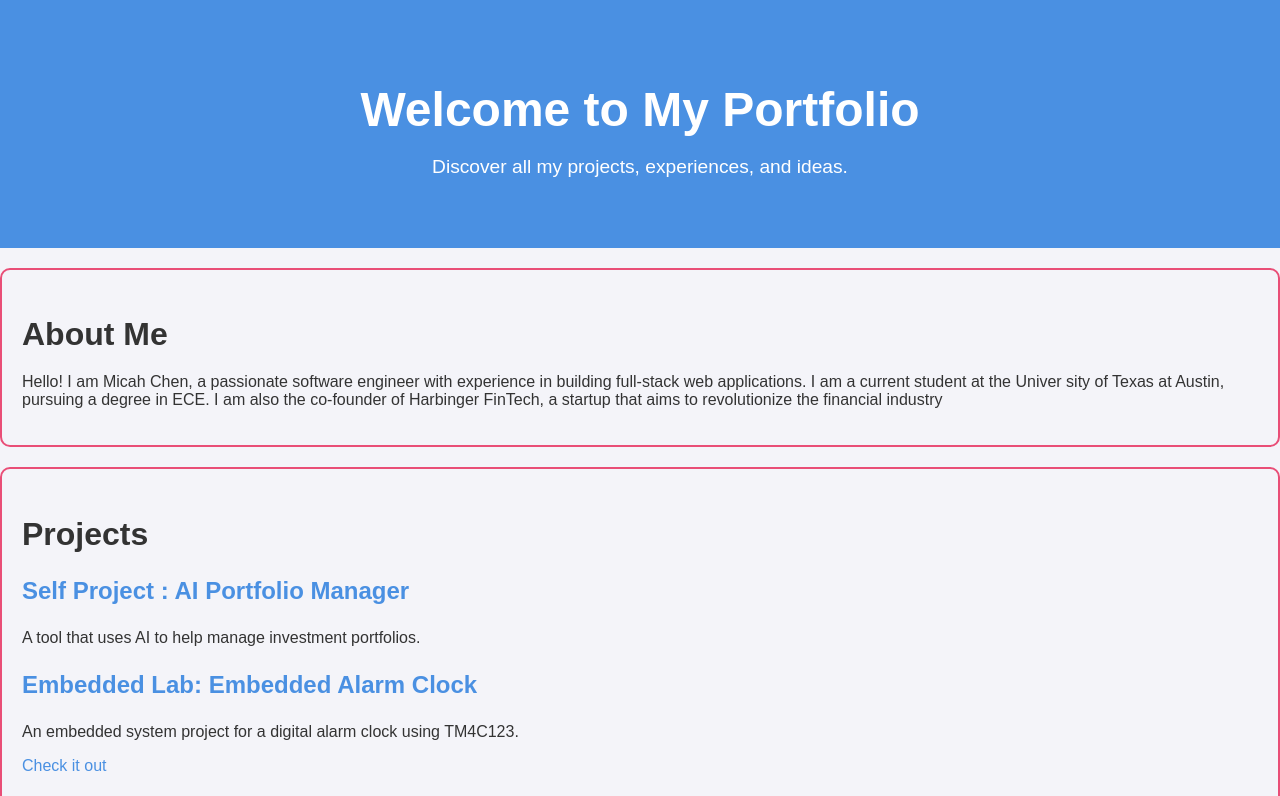
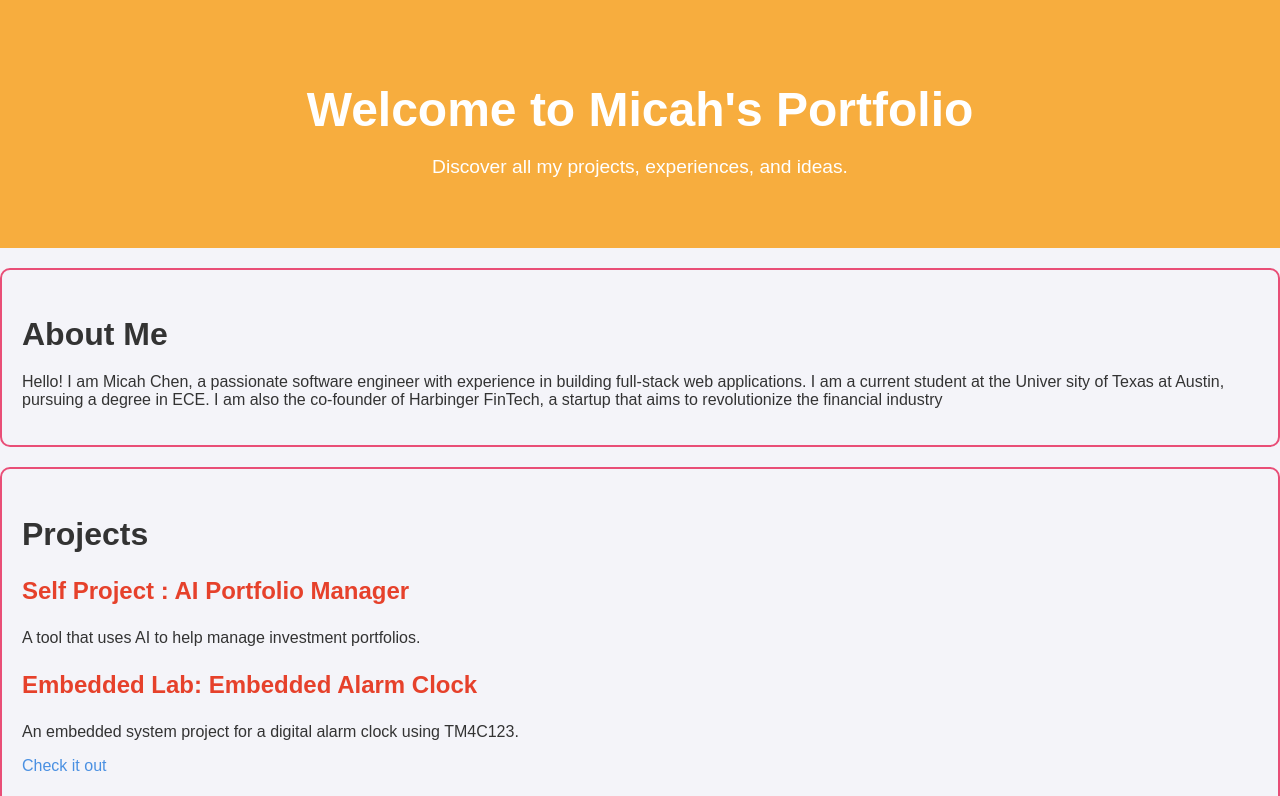
Before and after one commit to micahchenn/micahchenn.github.io, a plain HTML site: page index.html in a window 1280 px wide. Shown: the top 796 px of the page. Drawn offline with Linux system fonts and the light colour scheme.

Commit message:
Finalizing everything

```diff
--- a/index.html
+++ b/index.html
@@ -2,7 +2,7 @@
 <html lang="en">
 <head>
   <meta charset="UTF-8">
-  <meta name="description" content="A personal portfolio website of Micah Chen, showcasing projects and experience in software engineering.">
+  <meta name="description" content="A personal portfolio website of Micah Chen, showcasing projects and experience in software engineering. UT Austin, Software engineering, Computer Science, Computer Engineering, UT ECE, Micah Chen">
   <meta name="viewport" content="width=device-width, initial-scale=1.0">
   <title>Micah Chen's Portfolio</title>
   <link rel="stylesheet" href="stylesheet.css">
@@ -10,7 +10,7 @@
 <body>
   <!-- Header Section -->
   <div id="header">
-    <h1>Welcome to My Portfolio</h1>
+    <h1>Welcome to Micah's Portfolio</h1>
     <p>Discover all my projects, experiences, and ideas.</p>
   </div>
 
--- a/stylesheet.css
+++ b/stylesheet.css
@@ -9,7 +9,7 @@ body {
 
   /* Header styles */
   #header {
-    background-color: #4a90e2;
+    background-color: #f7ad3e;
     color: white;
     text-align: center;
     padding: 50px 0;
@@ -42,7 +42,7 @@ body {
 
   .project h3 {
     font-size: 1.5em;
-    color: #4a90e2;
+    color: #e6412b;
   }
 
   /* Links styling */
```
